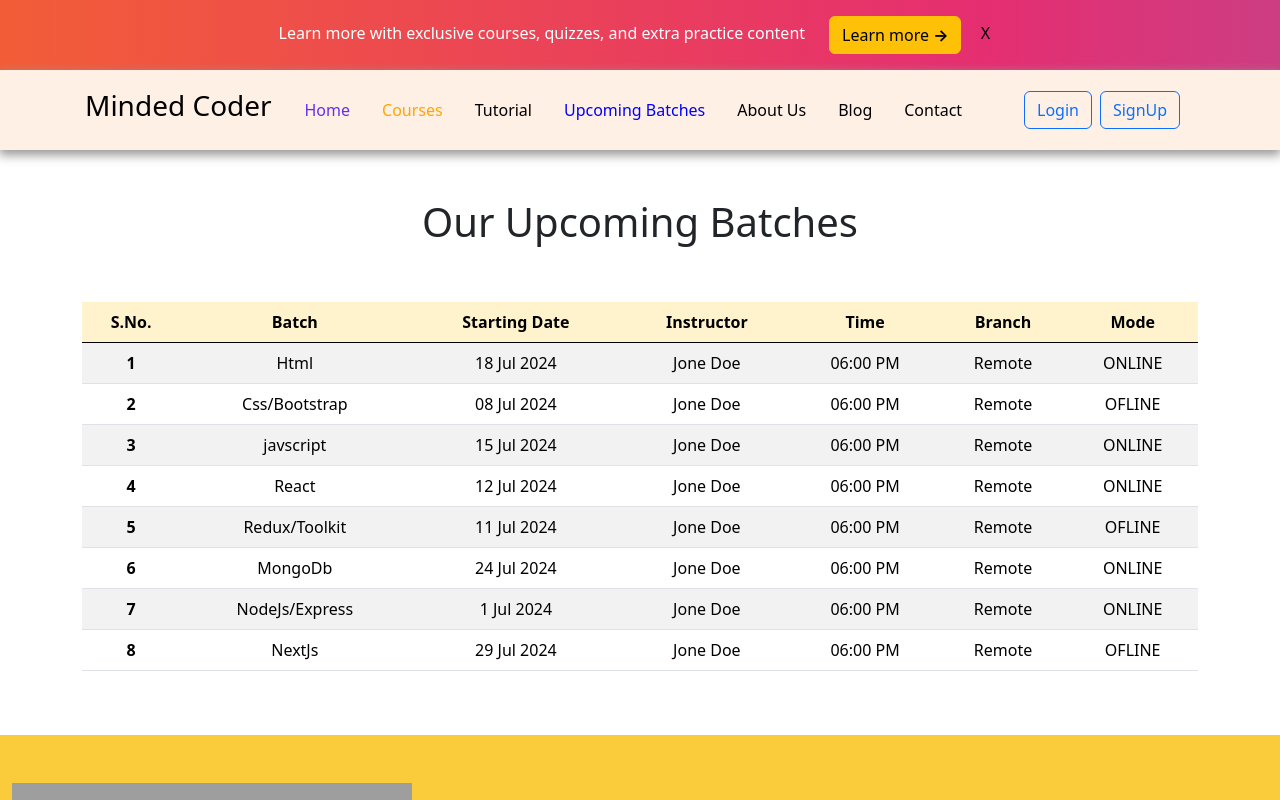
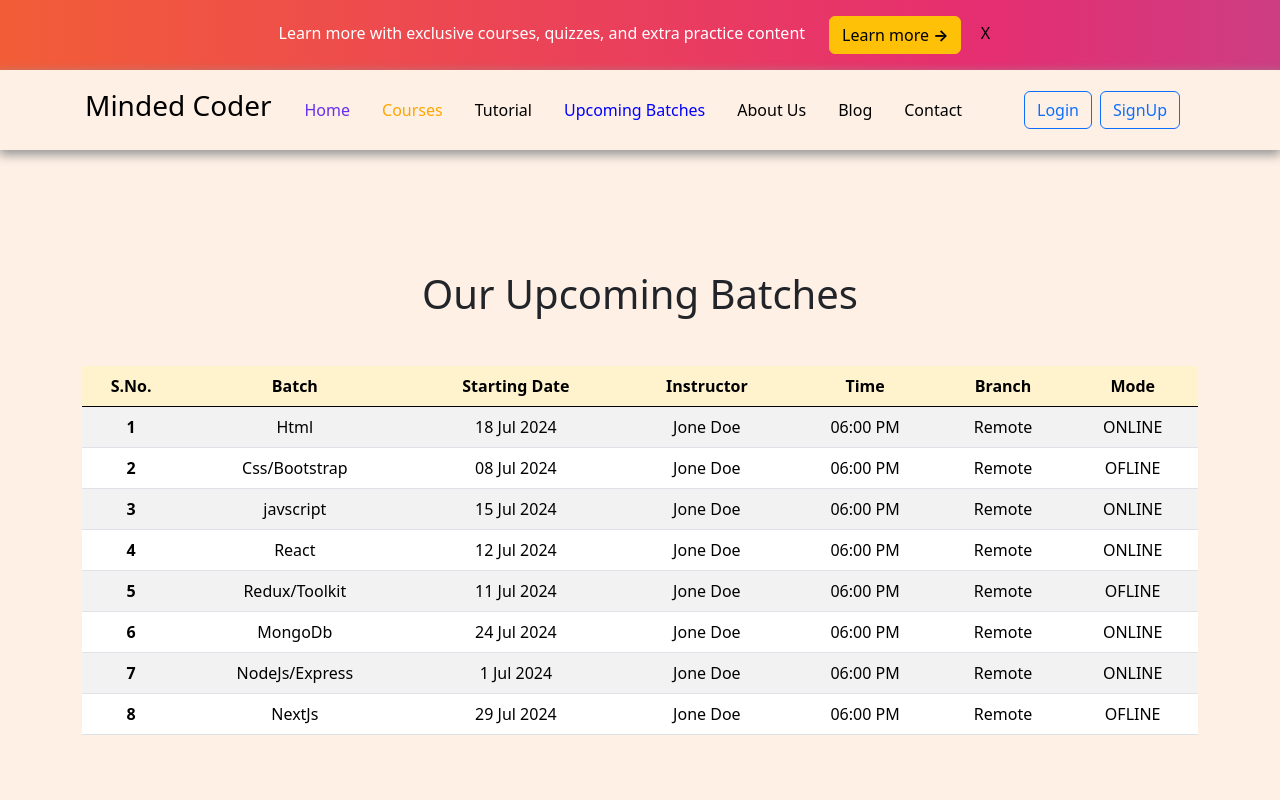
Before and after one commit to Sonu-Pandey1/minded-coder, a React (Vite) app: page /upcomingbatches in a window 1280 px wide. Shown: the top 800 px of the page. Built offline with nearby package versions, Linux system fonts and the light colour scheme; grey boxes are pictures that could not be loaded.

Commit message:
upc batches complete

```diff
--- a/src/Pages/UpcomingBatches.jsx
+++ b/src/Pages/UpcomingBatches.jsx
@@ -4,10 +4,10 @@ import "./UpcomingBatches.scss"
 function UpcomingBatches() {
   return (
     <div className="MainContainer">
-      <h1 className="text-center pt-5">Our Upcoming Batches</h1>
+      <h1 className="text-center">Our Upcoming Batches</h1>
       <div className="container">
         <div className="row">
-          <div className="col pt-5 pb-5">
+          <div className="col ">
             <Table/>
           </div>
         </div>
--- a/src/Pages/UpcomingBatches.scss
+++ b/src/Pages/UpcomingBatches.scss
@@ -1,9 +1,19 @@
 
 
 .MainContainer{
-    // background-color: aquamarine;
-    // #FFF0E5
+    background-color:#FFF0E5;
     width: 100%;
     height: 100%;
 
+    h1{
+        padding-top: 15vh;
+    }
+
+    .row{
+        .col{
+            margin-bottom: 15vh;
+            margin-top: 5vh;
+        }
+    }
+
 }
```
